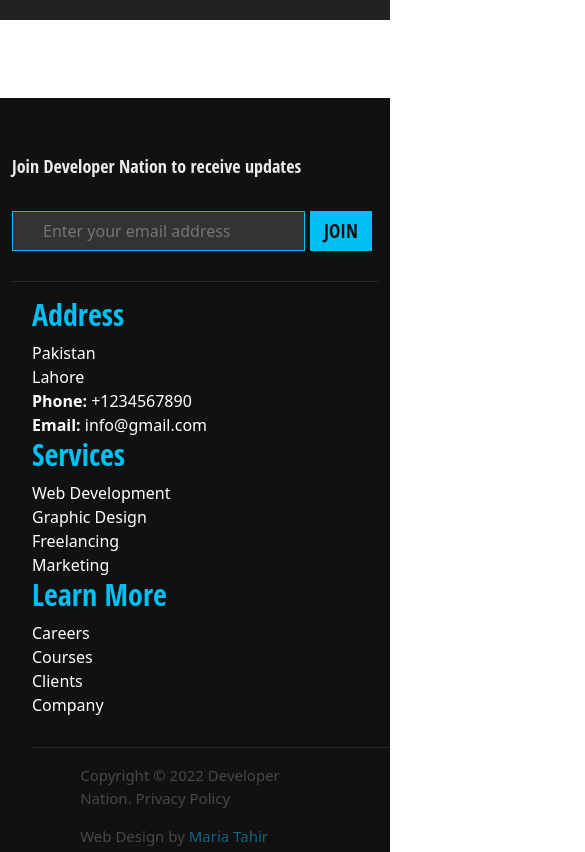
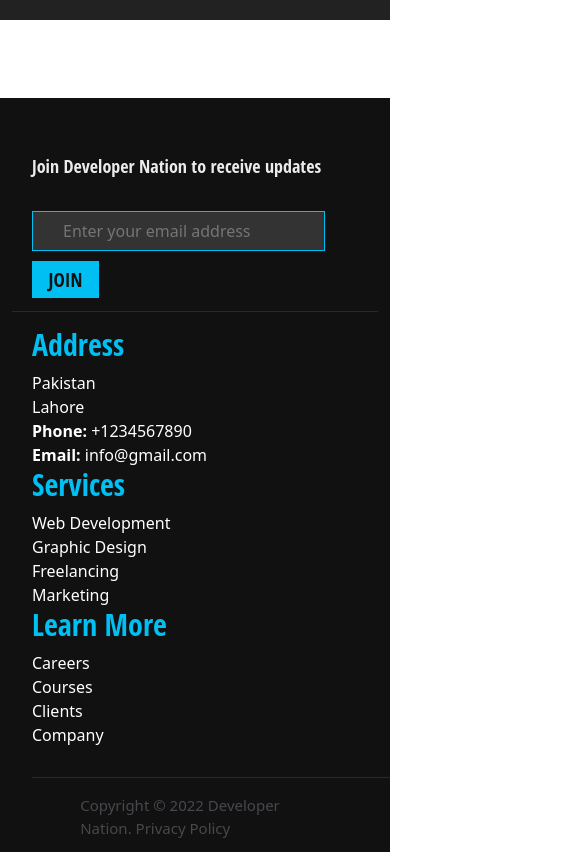
Before and after one commit to MariaChaudhary/myfirstwebsite, a website: page index.html in a window 390 px wide. Shown: the part 1060-1912 px from the top of the page, 585 px wide, since content can reach past the window. Drawn offline with nearby package versions, Linux system fonts and the light colour scheme.

Commit message:
new change

```diff
--- a/scss/style.scss
+++ b/scss/style.scss
@@ -545,15 +545,19 @@ $secondary-color:rgb(14, 111, 124);
             }
             .ct-footer .inner .form-group{
               // padding: 10x 30px 0 0px;
-              margin-left: 0px;
+              margin-left: 20px;
+            }
+            .ct-footer .inner .form-group input{
+            margin: 0px 100% 10px 0px;
             }
             .ct-footer .inner p{
               font-size: 18px;
-              padding-left: 0px;
+              padding-left: 20px;
             }
             .ct-footer .inner .form-group button {
               font-size: 19px;
-              width:62px;
+              width:67px;
+              height: 37px;
             }
             .ct-footer .inner-right p{
               padding-left: 10px;
@@ -581,13 +585,6 @@ $secondary-color:rgb(14, 111, 124);
               padding-top: 15px
           }
         }
-        @media (min-width:1200px){
-        .ct-footer .inner-right .social{
-          margin-left: 100px;
-        }
-      }
-
-
 
 
               // Bars Button
@@ -817,7 +814,7 @@ a:active {
 }
 .ct-footer-pre {
   width: 100%;
-  padding-bottom: 30px;
+  padding-bottom: 50px;
   border-bottom: 1px solid #555;
   border-bottom: 1px solid rgba(255, 255, 255, 0.1);
 }
@@ -851,6 +848,7 @@ a:active {
   width: 70px;
   padding: 0;
   margin-bottom: 6px;
+  margin-right: 10%;
 }
 .ct-footer-list {
   padding: 15px 0 30px 0;
```
Also changed, not shown: css/style.css.
